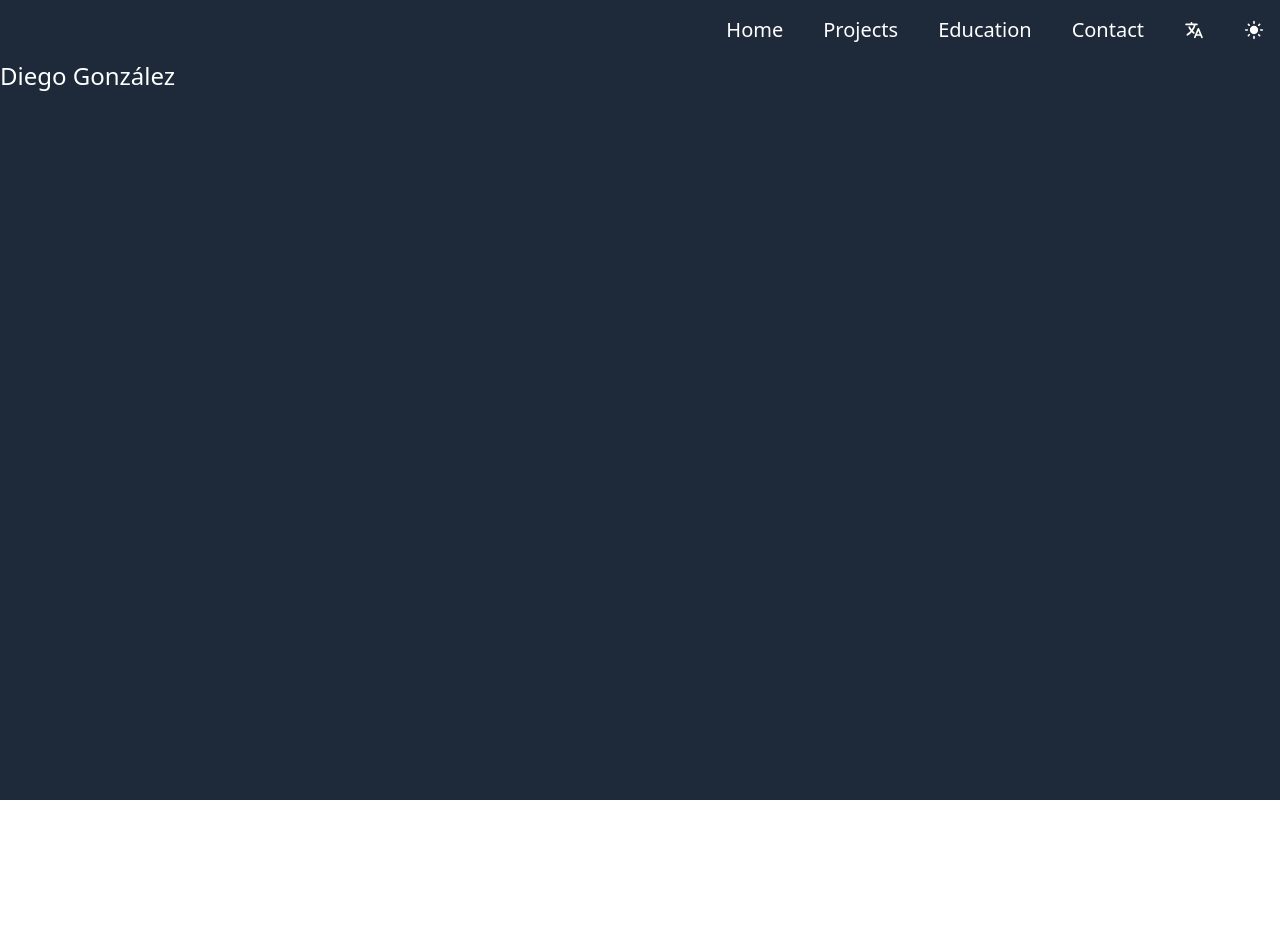
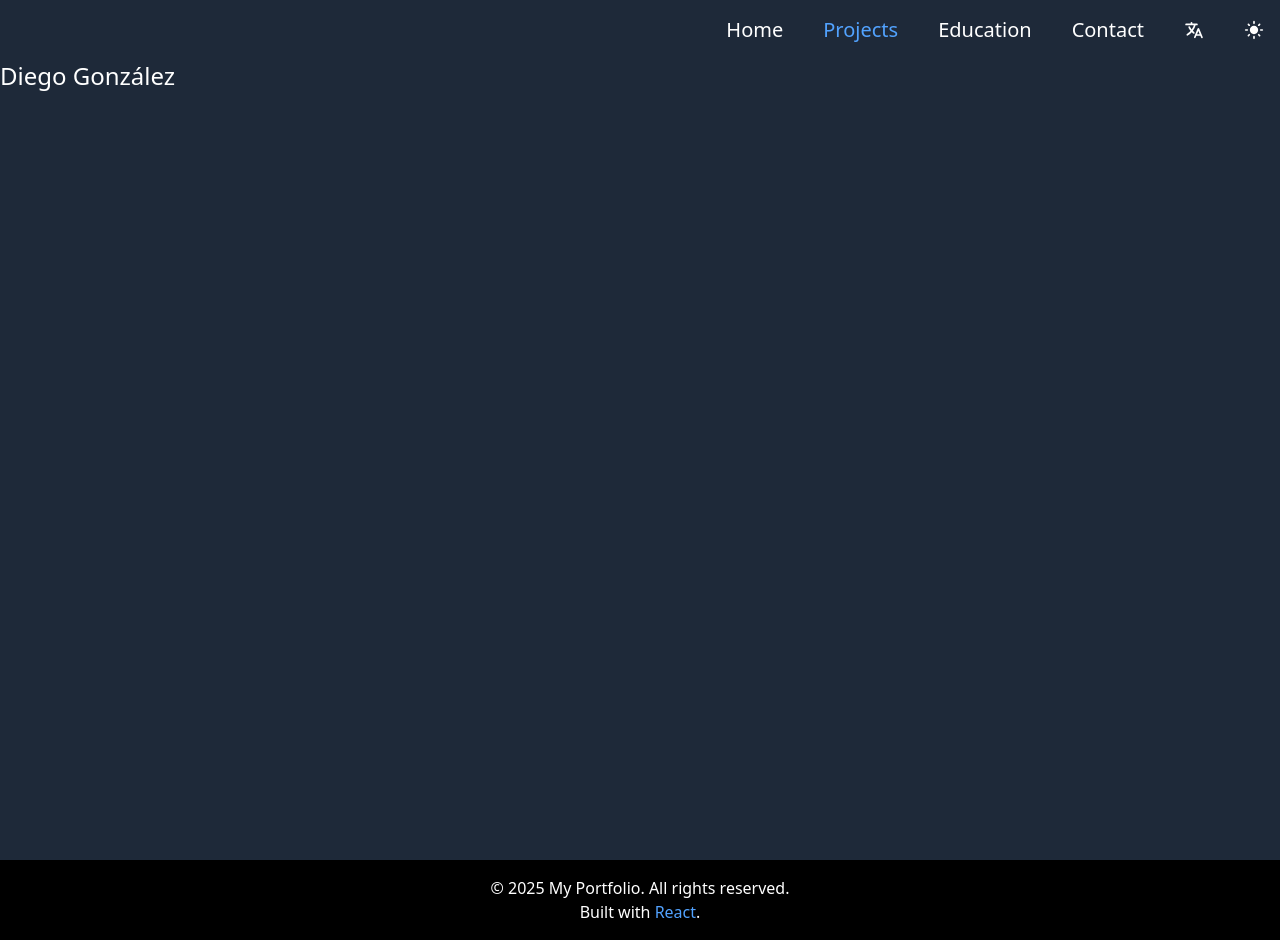
Before and after one commit to Diangondi03/my-portfolio, a React (Vite) app: page /projects in a window 1280 px wide. Before the commit the page ends 800 px from the top, so only its background shows below. Built offline with nearby package versions, Linux system fonts and the light colour scheme.

Commit message:
feat: migrate project to TypeScript and restructure components

```diff
--- a/index.html
+++ b/index.html
@@ -7,6 +7,6 @@
   </head>
   <body>
     <div id="root" class="bg-gray-800 max-w-full min-h-screen text-white"></div>
-    <script type="module" src="/src/main.jsx"></script>
+    <script type="module" src="/src/main.tsx"></script>
   </body>
 </html>
--- a/src/layout/Layout.jsx
+++ b/src/layout/Layout.tsx
@@ -1,4 +1,4 @@
-import React from 'react'
+import React, { useEffect } from 'react'
 import { IconBase } from 'react-icons'
 import { FaLanguage } from 'react-icons/fa'
 import { IoLanguage } from 'react-icons/io5'
@@ -13,13 +13,18 @@ const links = [
 ]
 
 const Layout = () => {
+  const isSectionIndex = (index) => {
+    const path = window.location.pathname
+    return links.findIndex(link => link.path === path) === index
+  }
+
   return (
     <>
         <nav className='bg-gray-800 p-4'>
             <ul className='flex sm:text-xl justify-center items-center sm:justify-end sm:gap-10 gap-4'>
-                {links.map(link => (
+                {links.map((link,index) => (
                     <li key={link.name}>
-                        <a href={link.path} className='hover:text-blue-400  text-white'>{link.name}</a>
+                        <a href={link.path} className={`hover:[text-shadow:0_0_8px_rgba(59,130,246,1)] text-shadow ${isSectionIndex(index) ? "text-blue-400" : "text-white"}`}>{link.name}</a>
                     </li>
                 ))}
                 <li>
@@ -36,7 +41,16 @@ const Layout = () => {
             </ul>
 
         </nav>
-        <Outlet/>
+        <div className='min-h-screen'>
+
+          <Outlet/>
+        </div>
+        <footer className='bg-black text-white p-4 text-center'>
+          <p>&copy; {new Date().getFullYear()} My Portfolio. All rights reserved.</p>
+          <p>
+            Built with <span className='text-blue-400'>React</span>.
+          </p>
+        </footer>
     </>
   )
 }
--- a/src/main.jsx
+++ b/src/main.tsx
@@ -1,11 +1,17 @@
 import { StrictMode } from 'react'
 import { createRoot } from 'react-dom/client'
 import './index.css'
-import Home from './pages/Home.jsx'
+import Home from './pages/Home.tsx'
 import { BrowserRouter, Route, Routes } from 'react-router'
-import Layout from './layout/Layout.jsx'
+import Layout from './layout/Layout.tsx'
+import React from 'react'
 
-createRoot(document.getElementById('root')).render(
+const rootElement = document.getElementById('root');
+if (!rootElement) {
+  throw new Error("Root element not found");
+}
+
+createRoot(rootElement).render(
   <StrictMode>
     <BrowserRouter>
         <Routes>
--- a/src/pages/Home.jsx
+++ b/src/pages/Home.tsx
@@ -1,3 +1,4 @@
+import React from 'react'
 
 
 function Home() {
```
